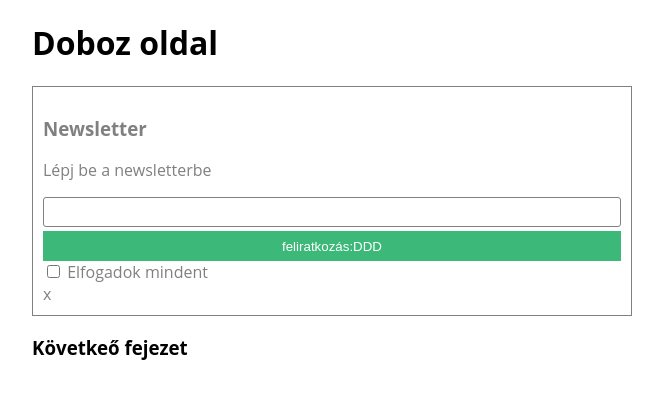
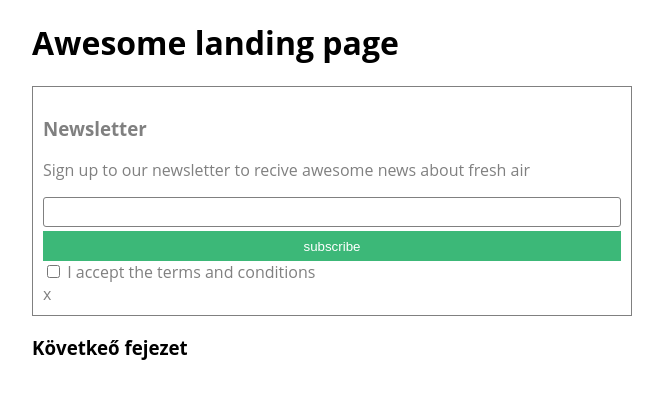
Before and after one commit to radacsiddavid0/gyakorlas, a plain HTML site: page index.html in a window 1280 px wide. Shown: the whole page, without its empty margins (308-971 px from the left). Drawn offline with Linux system fonts and the light colour scheme.

Commit message:
Update index.html

```diff
--- a/index.html
+++ b/index.html
@@ -8,17 +8,17 @@
 </head>
 <body>
     <div class="container">
-        <h1>Doboz oldal</h1>
+        <h1>Awesome landing page</h1>
         <div class="newsletter">
             <h3>Newsletter</h3>
-            <p>Lépj be a newsletterbe</p>
+            <p>Sign up to our newsletter to recive awesome news about fresh air</p>
             <form>
                 <input id="email" type="text">
                 <button type="submit">
-                    feliratkozás:DDD
+                    subscribe
                     </button>
                     <input id="terms" type="checkbox">
-                    <label for="terms">Elfogadok mindent</label>
+                    <label for="terms">I accept the terms and conditions</label>
             </form>
             <div id="closex">
                 x
```
